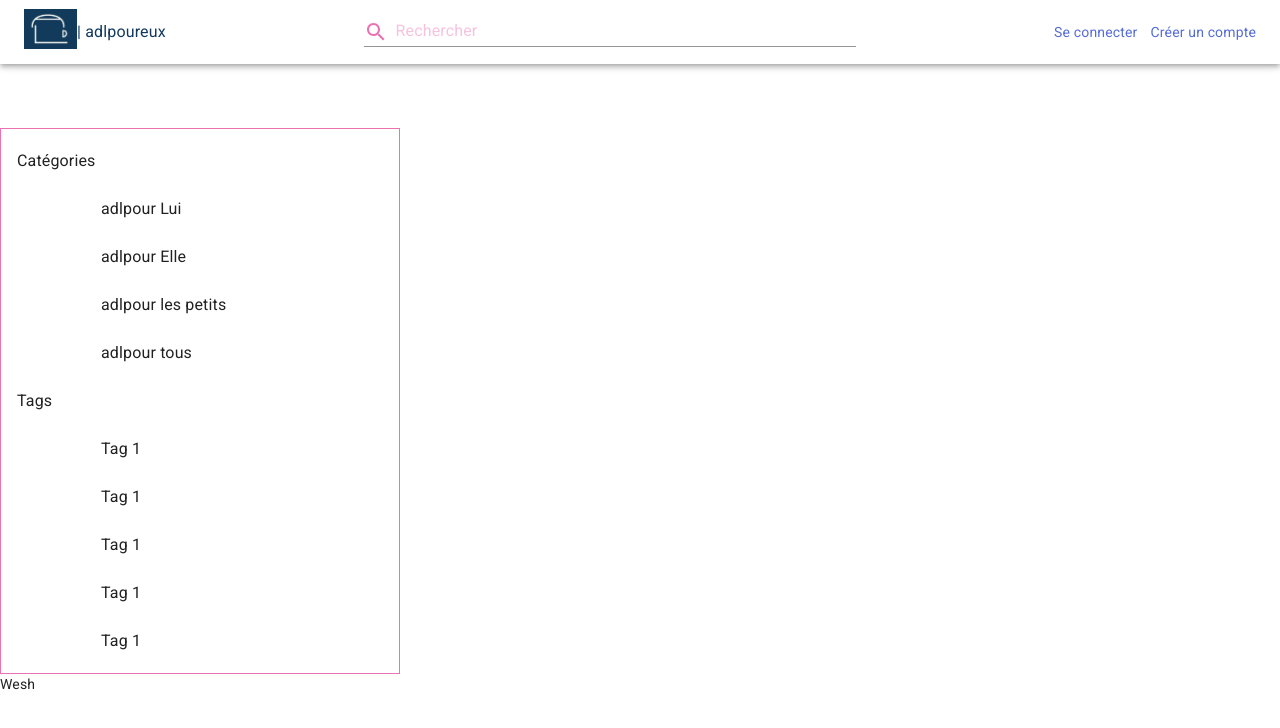
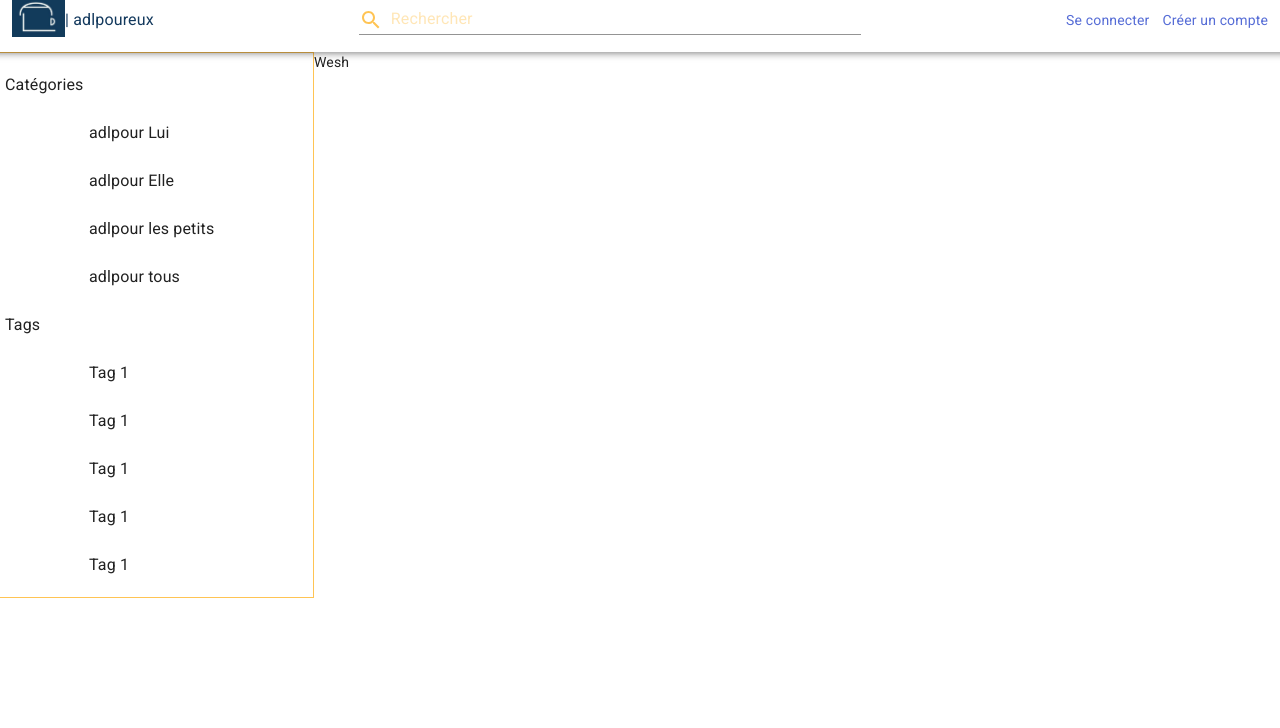
Before and after one commit to sylvain147/adl-front, a Next.js app: page / in a window 1280 px wide. Shown: the top 728 px of the page. Built offline with nearby package versions, Linux system fonts and the light colour scheme; no server answers.

Commit message:
update front

```diff
--- a/component/header.js
+++ b/component/header.js
@@ -99,7 +99,6 @@
 
                             </Toolbar>
                         </AppBar>
-                    <Toolbar/>
                     <div id={"userContainer"} style={style.userContainer}>
                         {this.getUser()}
                     </div>
--- a/component/menu.js
+++ b/component/menu.js
@@ -14,9 +14,10 @@ import ExpandMore from '@material-ui/icons/ExpandMore';
 import StarBorder from '@material-ui/icons/StarBorder';
 const style = theme => ({
 	menu : {
-		width : '400px',
+		width : '100%',
 		textAlign : 'right',
-		border : `1px solid ${theme.palette.secondary.main}`
+		border : `1px solid ${theme.palette.secondary.main}`,
+		position : 'sticky'
 	},
 	nested : {
 		paddingLeft : '100px',
--- a/pages/_app.js
+++ b/pages/_app.js
@@ -8,10 +8,21 @@ import {UserContext} from "../component/UserContext";
 import fetch from "isomorphic-unfetch";
 import Header from '../component/header'
 import Menu from '../component/menu'
+import Grid from '@material-ui/core/Grid';
+import {makeStyles, withStyles} from '@material-ui/core/styles';
+import Paper from '@material-ui/core/Paper';
+
+
+const style = theme => ({
+   root: {
+    flexGrow: 1
+    }
+
+})
 
 
 
-export default class MyApp extends App {
+ class MyApp extends App {
     state = {
         connecting : true,
         user: null
@@ -37,6 +48,8 @@ export default class MyApp extends App {
 
     render() {
         const {Component, pageProps} = this.props;
+        let style = this.props.classes
+
 
         return (
             <React.Fragment>
@@ -47,10 +60,20 @@ export default class MyApp extends App {
                     <ThemeProvider theme={theme}>
                         {/* CssBaseline kickstart an elegant, consistent, and simple baseline to build upon. */}
                         <CssBaseline/>
+                        <div className={style.root}>
+                             <Grid container spacing={3}>
+                                <Grid  xs={12}>
+                                    <Header/>
+                                 </Grid>
+                                 <Grid  xs={3}>
+                                    <Menu />
+                                 </Grid>
+                                 <Grid xs={6}>
+                                    <Component {...pageProps} />
+                                 </Grid>
+                             </Grid>
+                        </div>
 
-                        <Header/>
-                        <Menu />
-                        <Component {...pageProps} />
 
                     </ThemeProvider>
                 </UserContext.Provider>
@@ -58,3 +81,4 @@ export default class MyApp extends App {
         );
     }
 }
+export default withStyles(style) (MyApp);
--- a/src/theme.js
+++ b/src/theme.js
@@ -8,7 +8,7 @@ const theme = createMuiTheme({
       main: '#13395d',
     },
     secondary: {
-      main: '#eb71b3',
+      main: '#ffc454',
     },
     error: {
       main: red.A400,
```
